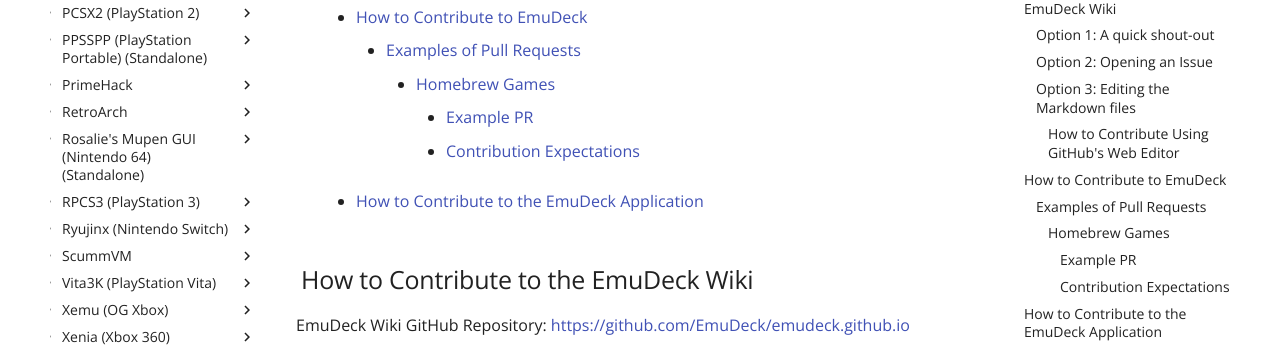
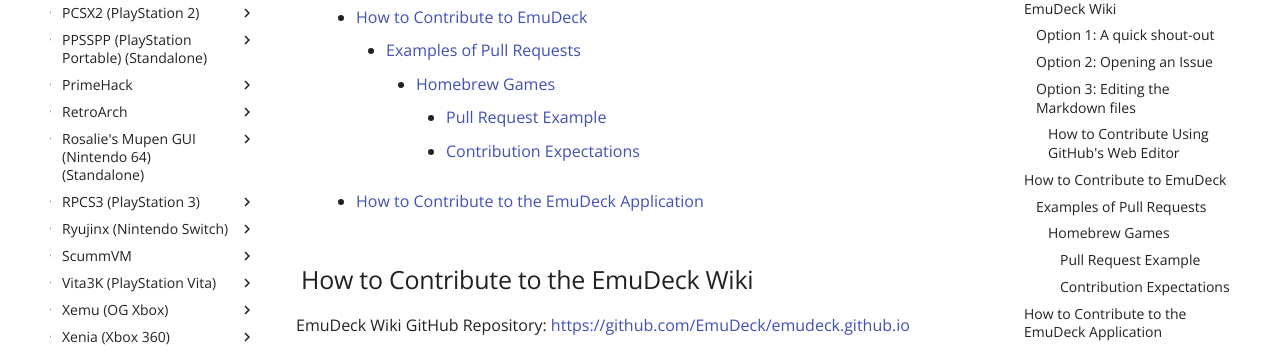
Before and after one commit to EmuDeck/emudeck.github.io, an MkDocs documentation site: the page built from docs/how-to-contribute.md, in a window 1280 px wide and 900 px high, scrolled down 356 px. Shown: the part 154-510 px from the top of the window. Built offline with MkDocs 1.6.1 and Material for MkDocs 9.7.7, drawn with Linux system fonts in a browser that asks for light colours; comment, search, counter and statistics services are not loaded; some of the changed text lies outside the part shown.

Commit message:
Replace acronym with spelled out words

```diff
--- a/docs/how-to-contribute.md
+++ b/docs/how-to-contribute.md
@@ -59,7 +59,7 @@
 
 #### Homebrew Games
 
-##### Example PR
+##### Pull Request Example
 
 Game Name: Apotris
 
```
